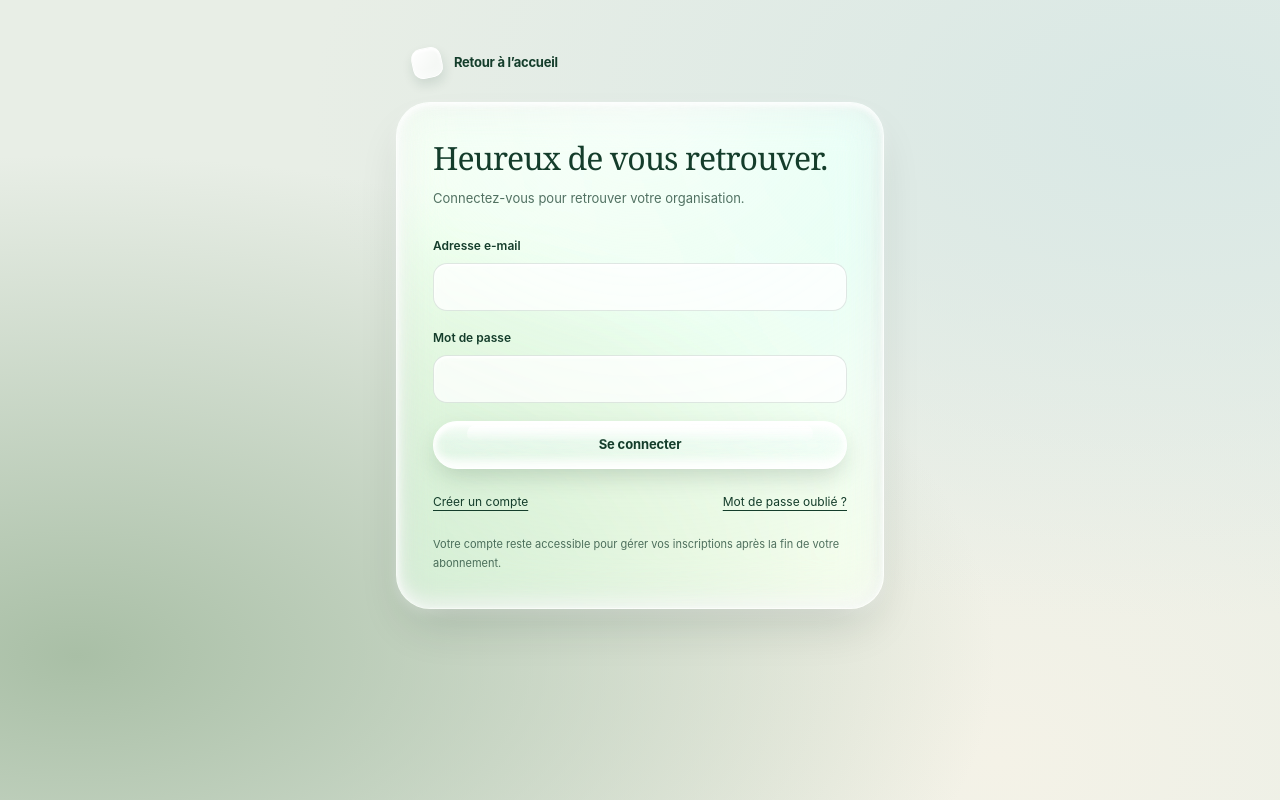
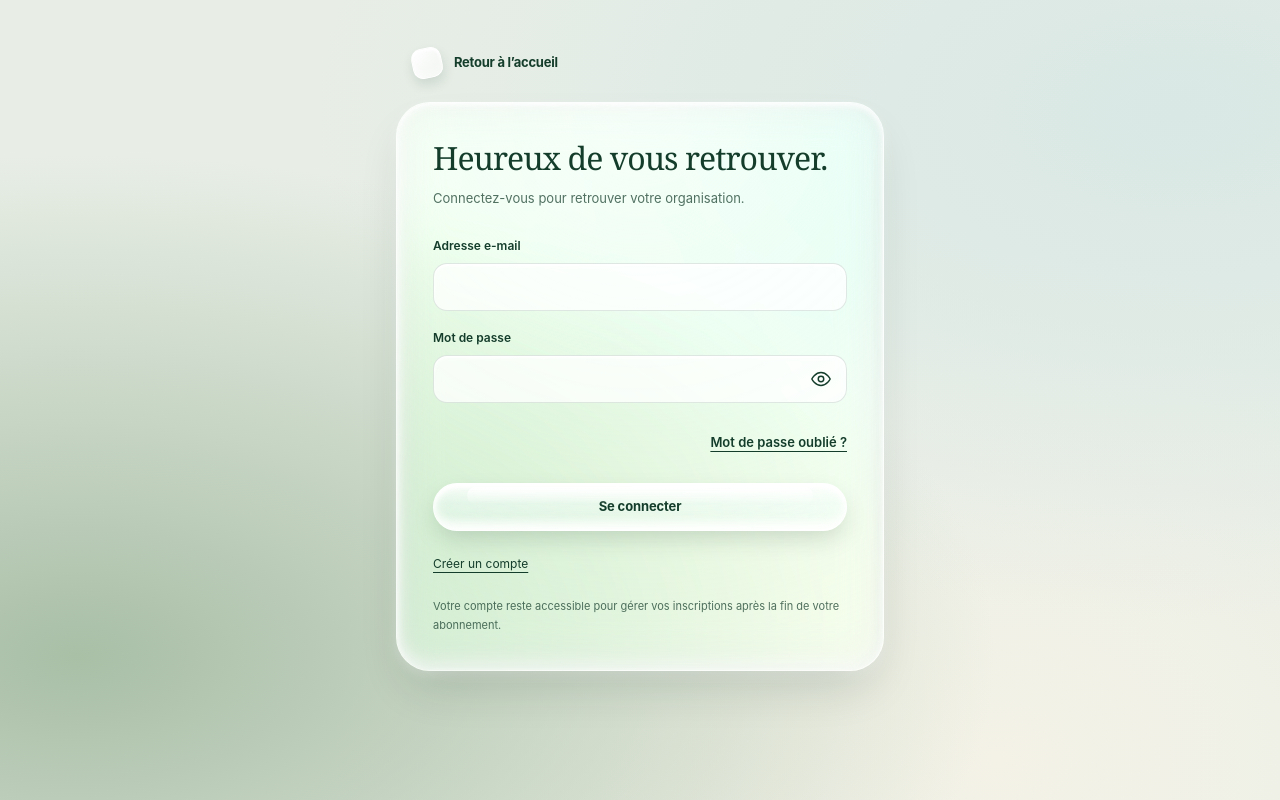
Before and after one commit to sasaelie/SaaS-booking, a Next.js app: page /connexion in a window 1280 px wide. Built offline with nearby package versions, Linux system fonts and the light colour scheme.

Commit message:
feat: show password visibility controls and clarify recovery

```diff
--- a/eslint.config.mjs
+++ b/eslint.config.mjs
@@ -2,7 +2,7 @@ import tseslint from 'typescript-eslint';
 import nextPlugin from '@next/eslint-plugin-next';
 const forbidden=['next','next/*','react','react/*','drizzle-orm','drizzle-orm/*','stripe','resend','**/adapters/**','**/composition/**'];
 export default tseslint.config(
- {ignores:['node_modules/**','.next/**','coverage/**','docs/**']},
+ {ignores:['node_modules/**','.next/**','coverage/**','docs/**','qa-results/**','test-results/**','playwright-report/**']},
  ...tseslint.configs.strict,
  {files:['**/*.{ts,tsx}'],rules:{'@typescript-eslint/no-explicit-any':'error','@typescript-eslint/ban-ts-comment':'error','@typescript-eslint/no-non-null-assertion':'error','max-lines':['error',{max:200}],'max-lines-per-function':['error',{max:40}], '@typescript-eslint/no-unused-vars':['error',{argsIgnorePattern:'^_',varsIgnorePattern:'^_'}]}},
  {files:['src/core/**/*.{ts,tsx}'],rules:{'no-restricted-imports':['error',{patterns:forbidden}]}},
--- a/src/app/_auth/AuthFields.tsx
+++ b/src/app/_auth/AuthFields.tsx
@@ -1,4 +1,6 @@
-import { AUTH_UI, SAAS, INPUT_LIMITS } from '../../config/constants';
+import Link from 'next/link';
+import { AUTH_UI, INPUT_LIMITS } from '../../config/constants';
+import { PasswordField } from './PasswordField';
 import { PortalField } from '../_portal/PortalField';
 import type { AuthMode } from './auth-request';
 export function AuthFields({ mode }: { readonly mode: AuthMode }) {
@@ -25,6 +27,11 @@ export function AuthFields({ mode }: { readonly mode: AuthMode }) {
         />
       ) : null}
       <AuthPasswordFields mode={mode} />
+      {mode === 'SIGN_IN' ? (
+        <Link className="auth-forgot-link" href="/mot-de-passe-oublie">
+          {AUTH_UI.FORGOT_LINK}
+        </Link>
+      ) : null}
     </>
   );
 }
@@ -33,27 +40,15 @@ function AuthPasswordFields({ mode }: { readonly mode: AuthMode }) {
   return (
     <>
       {mode !== 'FORGOT' ? (
-        <PortalField
+        <PasswordField
           label={AUTH_UI.PASSWORD}
           name="password"
-          type="password"
-          autoComplete={mode === 'SIGN_IN' ? 'current-password' : 'new-password'}
-          required
-          minLength={SAAS.AUTH_MIN_PASSWORD}
-          maxLength={SAAS.AUTH_MAX_PASSWORD}
+          current={mode === 'SIGN_IN'}
           hint={mode !== 'SIGN_IN' ? AUTH_UI.PASSWORD_HINT : undefined}
         />
       ) : null}
       {mode === 'SIGN_UP' || mode === 'RESET' ? (
-        <PortalField
-          label={AUTH_UI.CONFIRM_PASSWORD}
-          name="confirm"
-          type="password"
-          autoComplete="new-password"
-          required
-          minLength={SAAS.AUTH_MIN_PASSWORD}
-          maxLength={SAAS.AUTH_MAX_PASSWORD}
-        />
+        <PasswordField label={AUTH_UI.CONFIRM_PASSWORD} name="confirm" />
       ) : null}
     </>
   );
--- a/src/app/_auth/AuthForm.tsx
+++ b/src/app/_auth/AuthForm.tsx
@@ -7,8 +7,8 @@ import type { AuthMode } from './auth-request';
 const descriptions = {
   SIGN_IN: AUTH_UI.SIGN_IN_HINT,
   SIGN_UP: AUTH_UI.SIGN_UP_HINT,
-  FORGOT: AUTH_UI.FORGOT,
-  RESET: AUTH_UI.RESET,
+  FORGOT: AUTH_UI.FORGOT_HINT,
+  RESET: AUTH_UI.PASSWORD_HINT,
 } as const;
 const buttons = {
   SIGN_IN: AUTH_UI.LOGIN,
@@ -42,7 +42,6 @@ export function AuthForm({ mode }: { readonly mode: AuthMode }) {
           {mode === 'SIGN_IN' ? (
             <>
               <Link href="/inscription">{AUTH_UI.SIGN_UP_LINK}</Link>
-              <Link href="/mot-de-passe-oublie">{AUTH_UI.FORGOT_LINK}</Link>
             </>
           ) : (
             <Link href="/connexion">{AUTH_UI.SIGN_IN_LINK}</Link>
--- /dev/null
+++ b/src/app/_auth/PasswordField.tsx
@@ -0,0 +1,43 @@
+'use client';
+import { useId, useState } from 'react';
+import { AUTH_UI, SAAS } from '../../config/constants';
+import { IceIcon } from '../_ui/IceIcon';
+interface Props {
+  readonly label: string;
+  readonly name: string;
+  readonly current?: boolean;
+  readonly hint?: string;
+}
+export function PasswordField({ label, name, current = false, hint }: Props) {
+  const id = useId();
+  const [visible, setVisible] = useState(false);
+  return (
+    <div className="portal-field">
+      <label htmlFor={id}>{label}</label>
+      <div className="auth-password">
+        <input
+          id={id}
+          name={name}
+          className="portal-input"
+          type={visible ? 'text' : 'password'}
+          autoComplete={current ? 'current-password' : 'new-password'}
+          required
+          minLength={SAAS.AUTH_MIN_PASSWORD}
+          maxLength={SAAS.AUTH_MAX_PASSWORD}
+          aria-describedby={hint ? `${id}-hint` : undefined}
+        />
+        <button
+          type="button"
+          className="auth-password-toggle"
+          aria-controls={id}
+          aria-label={`${visible ? AUTH_UI.HIDE_PASSWORD : AUTH_UI.SHOW_PASSWORD} : ${label}`}
+          aria-pressed={visible}
+          onClick={() => setVisible((value) => !value)}
+        >
+          <IceIcon name={visible ? 'eyeOff' : 'eye'} />
+        </button>
+      </div>
+      {hint ? <small id={`${id}-hint`}>{hint}</small> : null}
+    </div>
+  );
+}
--- /dev/null
+++ b/src/app/_auth/auth.css
@@ -0,0 +1,41 @@
+.auth-password {
+  position: relative;
+}
+.auth-password .portal-input {
+  padding-right: 56px;
+}
+.auth-password-toggle {
+  position: absolute;
+  inset: 2px 4px 2px auto;
+  display: grid;
+  place-items: center;
+  width: 44px;
+  min-height: 44px;
+  padding: 10px;
+  border: 0;
+  border-radius: 12px;
+  background: transparent;
+  color: var(--ui-text-primary);
+  cursor: pointer;
+}
+.auth-password-toggle .ice-icon {
+  width: 22px;
+  height: 22px;
+}
+.auth-password-toggle:hover {
+  background: var(--ice-soft-fill);
+}
+.auth-password-toggle:focus-visible,
+.auth-forgot-link:focus-visible {
+  outline: 2px solid var(--ui-text-primary);
+  outline-offset: 2px;
+}
+.auth-forgot-link {
+  justify-self: end;
+  display: inline-flex;
+  align-items: center;
+  min-height: 44px;
+  font-size: 13px;
+  font-weight: 600;
+  text-underline-offset: 4px;
+}
--- a/src/app/_ui/IceIcon.tsx
+++ b/src/app/_ui/IceIcon.tsx
@@ -1,4 +1,7 @@
 const paths = {
+  eye: 'M2 12s3.5-7 10-7 10 7 10 7-3.5 7-10 7S2 12 2 12Zm13 0a3 3 0 1 1-6 0 3 3 0 0 1 6 0Z',
+  eyeOff:
+    'm3 3 18 18M10 5.2 12 5c6.5 0 10 7 10 7a19 19 0 0 1-3 3.8M6.5 6.5A21 21 0 0 0 2 12s3.5 7 10 7a13 13 0 0 0 5.5-1.5M10 10a3 3 0 0 0 4 4',
   arrow: 'M5 12h14m-6-6 6 6-6 6',
   back: 'M19 12H5m6-6-6 6 6 6',
   previous: 'm14 6-6 6 6 6',
--- a/src/app/layout.tsx
+++ b/src/app/layout.tsx
@@ -25,6 +25,7 @@ import './_portal/portal-media.css';
 import './_portal/portal-responsive.css';
 import './_portal/navigation.css';
 import './_portal/administration.css';
+import './_auth/auth.css';
 import './_ui/story-photo.css';
 export const metadata = {
   title: 'Studio Créatif 360 — Réservations',
--- a/src/config/auth-ui.ts
+++ b/src/config/auth-ui.ts
@@ -7,6 +7,10 @@ export const AUTH_UI = {
   SIGN_UP_HINT: 'Créez votre compte, puis préparez votre premier événement.',
   EMAIL: 'Adresse e-mail',
   PASSWORD: 'Mot de passe',
+  SHOW_PASSWORD: 'Afficher le mot de passe',
+  HIDE_PASSWORD: 'Masquer le mot de passe',
+  FORGOT_HINT:
+    'Indiquez l’adresse e-mail de votre compte pour recevoir un lien et choisir un nouveau mot de passe.',
   NAME: 'Votre nom',
   CONFIRM_PASSWORD: 'Confirmer le mot de passe',
   PASSWORD_HINT: 'Au moins 12 caractères. Utilisez un mot de passe unique.',
```
Also changed, not shown: 4 other files (tests, documents, lock files or other folders).
